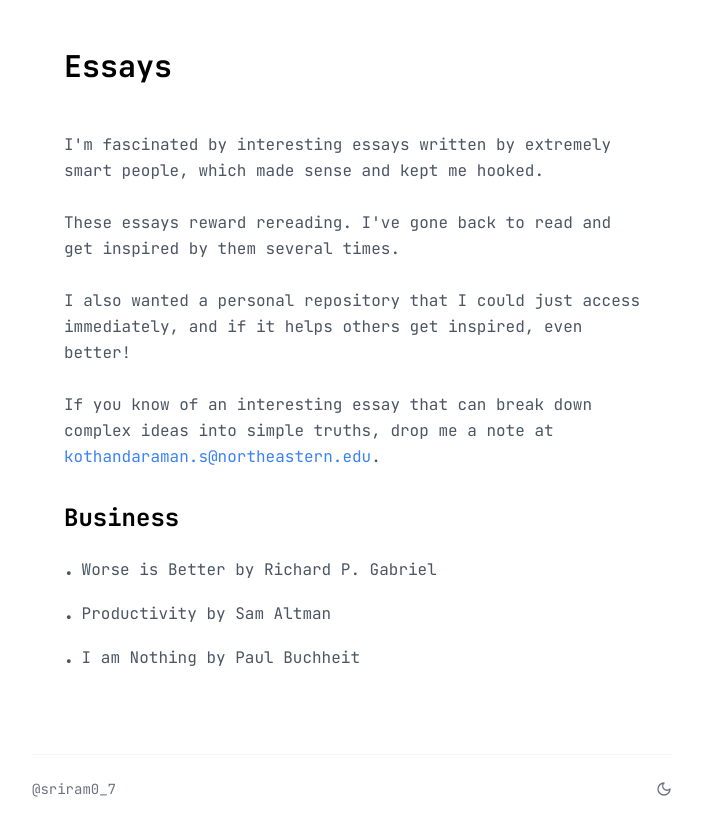
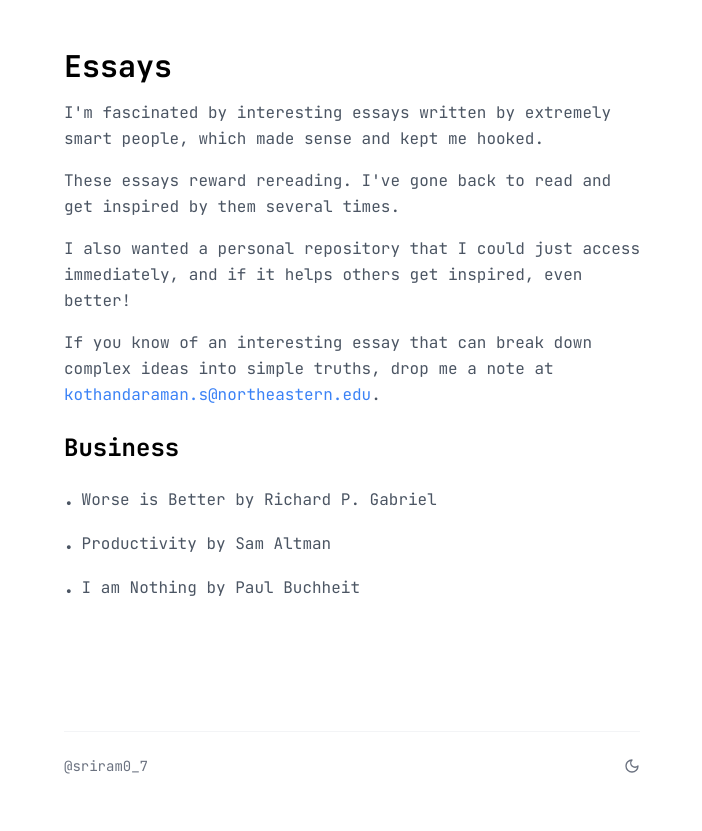
Before and after one commit to sriramkj07/Personalwebsite, a Next.js app: page /essays in a window 1280 px wide. Shown: the whole page, without its empty margins (288-990 px from the left). After the commit the page ends 800 px from the top, so only its background shows below. Built offline with nearby package versions, Linux system fonts and the light colour scheme.

Commit message:
Tighten page spacing and align the site footer

```diff
--- a/app/builds/page.tsx
+++ b/app/builds/page.tsx
@@ -70,7 +70,7 @@ export default function Builds() {
 
   return (
     <main className="w-full max-w-2xl mx-auto p-4 md:p-8 lg:p-12">
-      <div className="flex justify-between items-center mb-12">
+      <div className="flex justify-between items-center mb-4">
         <h1 className="text-3xl font-bold">Builds</h1>
 
         <div className="bg-gray-100 dark:bg-gray-800 p-1 rounded-full flex gap-1">
@@ -99,7 +99,7 @@ export default function Builds() {
         </div>
       </div>
 
-      <p className="text-gray-600 dark:text-gray-400 mb-8">
+      <p className="text-gray-600 dark:text-gray-400 mb-6">
         A collection of things I&apos;ve built, from small weekend projects to more substantial applications.
       </p>
 
--- a/app/essays/page.tsx
+++ b/app/essays/page.tsx
@@ -22,16 +22,14 @@ export default function Essays() {
 
   return (
     <PageContainer>
-      <h1 className="text-3xl font-bold mb-12">Essays</h1>
+      <h1 className="text-3xl font-bold mb-4">Essays</h1>
 
-      <div className="text-gray-600 dark:text-gray-400 mb-8 leading-relaxed whitespace-pre-line">
-        {`I'm fascinated by interesting essays written by extremely smart people, which made sense and kept me hooked.
-
-        These essays reward rereading. I've gone back to read and get inspired by them several times.
-
-        I also wanted a personal repository that I could just access immediately, and if it helps others get inspired, even better!
-
-        If you know of an interesting essay that can break down complex ideas into simple truths, drop me a note at `}
+      <div className="text-gray-600 dark:text-gray-400 mb-6 leading-relaxed space-y-4">
+        <p>I&apos;m fascinated by interesting essays written by extremely smart people, which made sense and kept me hooked.</p>
+        <p>These essays reward rereading. I&apos;ve gone back to read and get inspired by them several times.</p>
+        <p>I also wanted a personal repository that I could just access immediately, and if it helps others get inspired, even better!</p>
+        <p>
+        If you know of an interesting essay that can break down complex ideas into simple truths, drop me a note at{' '}
         <a
           href="mailto:kothandaraman.s@northeastern.edu"
           className="text-blue-500 hover:text-blue-600 dark:text-blue-400 dark:hover:text-blue-300"
@@ -39,6 +37,7 @@ export default function Essays() {
           kothandaraman.s@northeastern.edu
         </a>
         .
+        </p>
       </div>
 
       <h2 className="text-2xl font-bold mb-6">Business</h2>
--- a/app/watchesilove/page.tsx
+++ b/app/watchesilove/page.tsx
@@ -23,13 +23,13 @@ export default function WatchesILove() {
   const watches = getWatches()
   return (
     <PageContainer>
-      <h1 className="text-3xl font-bold mb-12">Watches I Love</h1>
-      <p className="text-gray-600 dark:text-gray-400 leading-relaxed mb-8">
+      <h1 className="text-3xl font-bold mb-4">Watches I Love</h1>
+      <p className="text-gray-600 dark:text-gray-400 leading-relaxed mb-6">
         A few watches that caught my eye.
       </p>
-      <div className="grid grid-cols-2 sm:grid-cols-3 gap-x-4 gap-y-10 sm:gap-x-6">
+      <div className="grid grid-cols-2 sm:grid-cols-3 gap-x-4 gap-y-8 sm:gap-x-6">
         {watches.map(watch => (
-          <article key={watch.reference} className="min-w-0 flex flex-col gap-4">
+          <article key={watch.reference} className="min-w-0 flex flex-col gap-3">
             <div className="bg-white rounded-lg overflow-hidden flex items-center justify-center shrink-0 w-full h-44 sm:h-48 p-3 sm:p-4">
               <Image
                 src={watch.image}
--- a/app/writing/page.tsx
+++ b/app/writing/page.tsx
@@ -3,10 +3,10 @@ import Link from 'next/link'
 export default function Writing() {
   return (
     <main className="w-full max-w-2xl mx-auto p-4 md:p-8 lg:p-12">
-      <div className="space-y-6">
-        <h1 className="text-3xl font-bold mb-8">Writing</h1>
+      <div>
+        <h1 className="text-3xl font-bold mb-4">Writing</h1>
 
-        <p className="text-black dark:text-white mb-8">
+        <p className="text-black dark:text-white mb-6">
            Trying to pen down my learnings in AI, product management, and personal interests.
         </p>
 
--- a/components/footer.tsx
+++ b/components/footer.tsx
@@ -2,7 +2,7 @@ import { ThemeSwitcher } from './theme-switcher'
 
 export function Footer() {
   return (
-    <footer className="w-full max-w-2xl mx-auto px-4 py-8">
+    <footer className="w-full max-w-2xl mx-auto px-4 md:px-8 lg:px-12 py-6">
       <div className="border-t border-gray-100 dark:border-gray-800 pt-6 flex items-center justify-between text-sm">
         <a
           href="https://x.com/Sriram0_7"
```
